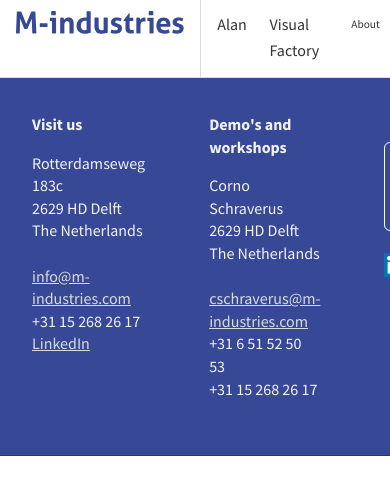
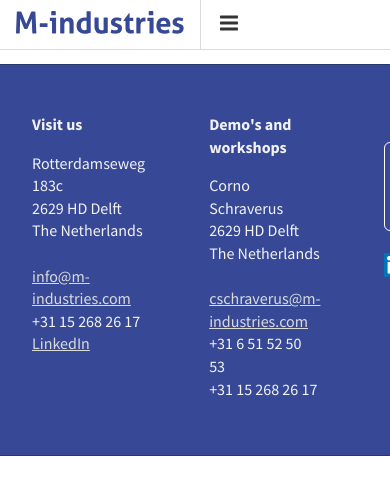
Before and after one commit to M-industries/Mainsite, a Jekyll site: the page built from index.md, in a window 390 px wide and 900 px high. Shown: the top 495 px of the window. Built offline with Jekyll 4.4.1, drawn with Linux system fonts in a browser that asks for light colours; nearby versions of some CDN libraries.

Commit message:
responsive nav

```diff
--- a/_includes/header.html
+++ b/_includes/header.html
@@ -1,9 +1,16 @@
 <header>
-	<nav>
+	<div class="inner">
+
 		<a class="logo" href="{{ site.url }}{{ site.baseurl }}/" title="Home">
 			<img src="{{ 'assets/m-industries.svg' | relative_url }}" alt="M-industries">
 		</a>
-		<ul>
+
+		<a class="nav-toggle open" href="#" onclick="menuOpen()">
+			<svg height="24" class="octicon octicon-three-bars" viewBox="0 0 12 16" version="1.1" width="24" aria-hidden="true"><path fill-rule="evenodd" d="M11.41 9H.59C0 9 0 8.59 0 8c0-.59 0-1 .59-1H11.4c.59 0 .59.41.59 1 0 .59 0 1-.59 1h.01zm0-4H.59C0 5 0 4.59 0 4c0-.59 0-1 .59-1H11.4c.59 0 .59.41.59 1 0 .59 0 1-.59 1h.01zM.59 11H11.4c.59 0 .59.41.59 1 0 .59 0 1-.59 1H.59C0 13 0 12.59 0 12c0-.59 0-1 .59-1z"></path></svg>
+		</a>
+
+		<nav id="main-nav">
+			<ul class="main">
 				{% for item in site.pages %}
 					{% if item.category == "main" %}
 						<li class="{% if item.url == page.url %}current{% endif %}">
@@ -34,5 +41,10 @@
 					</a>
 				</li>
 			</ul>
+
+			<a class="nav-toggle close" href="#" onclick="menuClose()">
+				<svg height="24" class="octicon octicon-x" viewBox="0 0 12 16" version="1.1" width="24" aria-hidden="true"><path fill-rule="evenodd" d="M7.71 8.23l3.75 3.75-1.48 1.48-3.75-3.75-3.75 3.75L1 11.98l3.75-3.75L1 4.48 2.48 3l3.75 3.75L9.98 3l1.48 1.48-3.75 3.75z"></path></svg>
+			</a>
 		</nav>
+	</div>
 </header>
--- a/_includes/scripts.html
+++ b/_includes/scripts.html
@@ -1 +1,2 @@
-<script src="{{ src/ga.js | relative_url }}" type="text/javascript"></script>
+<script src="{{ 'src/ga.js' | relative_url }}" type="text/javascript"></script>
+<script src="{{ 'src/main.js' | relative_url }}" type="text/javascript"></script>
--- /dev/null
+++ b/src/main.js
@@ -0,0 +1,7 @@
+function menuOpen() {
+	document.getElementById('main-nav').classList.add('open');
+}
+
+function menuClose() {
+	document.getElementById('main-nav').classList.remove('open');
+}
--- a/src/main.scss
+++ b/src/main.scss
@@ -4,7 +4,6 @@
 
 @import url("https://fonts.googleapis.com/css?family=Source+Sans+Pro:200,400,400i,700");
 @import url("https://fonts.googleapis.com/css?family=Source+Code+Pro:400");
-
 
 $black: #333;
 $grey1: lighten($black, 15%);
@@ -23,13 +22,22 @@
 
 $brand-color: #374996;
 
-$beige: #B6A99B;
+$beige: #b6a99b;
 
 $ratio: 1.414;
 $fat: 1rem/$ratio 1rem 1rem/$ratio/$ratio 1rem;
 
 * {
 	box-sizing: border-box;
+}
+
+@mixin breathe($property) {
+	transition: $property .5s ease-in-out;
+
+	&:hover,
+	&:active {
+		transition: $property .1s ease-in-out;
+	}
 }
 
 html,
@@ -107,14 +115,23 @@
 	background: #fff;
 	z-index: 1;
 
-	nav {
+	.inner {
 		max-width: 1280px - 80*2;
 		margin: 0 auto;
 
-		> ul {
+		nav {
+			width: 100%;
+			display: flex;
+		}
+
+		ul {
 			display: inline-block;
 			margin: 0;
 			padding: $fat;
+
+			a {
+				@include breathe(border-bottom-color)
+			}
 
 			a,
 			a:link,
@@ -125,13 +142,11 @@
 				display: inline-block;
 				border-bottom: 3px solid transparent;
 				margin-bottom: 3px;
-				transition: border-bottom-color .5s ease-in-out;
 			}
 			a:hover,
 			a:active {
 				text-decoration: none;
 				border-bottom-color: $grey5;
-				transition: border-bottom-color .1s ease-in-out;
 			}
 			a:active {
 				border-bottom-color: $grey4;
@@ -142,7 +157,7 @@
 			}
 		}
 
-		> ul.secondary {
+		ul.secondary {
 			font-size: 1em/$ratio;
 			li {
 				text-align: right;
@@ -151,13 +166,13 @@
 
 		// perfect the layout using flexbox
 		display: flex;
-		> ul {
+		ul {
 			display: flex;
 			align-content: center;
 			flex: 1;
-		}
-		> ul.secondary {
-			flex-grow: 0;
+			&.secondary {
+				flex-grow: 0;
+			}
 		}
 
 		li {
@@ -181,25 +196,56 @@
 			}
 		}
 
-		ul ul {
-			font-style: italic;
-			padding-left: 1em/$ratio;
-			display: inline-block;
-			margin: 0;
-			li {
-				padding-left: 1em/$ratio;
+		.nav-toggle {
+			@include breathe(color);
+
+			display: none;
+			color: $black;
+			padding: $fat;
+
+			&:hover,
+			&:active {
+				color: $orange;
 			}
-			a,
-			a:link,
-			a:visited,
-			a:hover,
-			a:active {
-				color: $grey2;
+			svg {
+				fill: currentColor;
+			}
+			&.close {
+				position: absolute;
+				right: 1rem/$ratio;
+				top: 1rem/$ratio;
+			}
+		}
+
+		@media (max-width: 1200px) {
+			nav {
+				position: fixed;
+				z-index: 1;
+				background: white;
+				top: 0;
+				right: 0;
+				bottom: 0;
+				left: 0;
+				display: none;
+				padding: $fat;
+				&.open {
+					display: block;
+				}
+			}
+			ul {
+				display: block;
+				flex: 0;
+				text-align: center;
+			}
+			ul.main li {
+				display: block;
+				+ li {
+					padding-left: 0;
+				}
 			}
 
-			&::before {
-				content: "/";
-				color: $grey2;
+			.nav-toggle {
+				display: block;
 			}
 		}
 	}
@@ -252,12 +298,12 @@
 		display: flex;
 		align-items: center;
 		justify-content: space-around;
-		transition: background .5s ease-in-out;
+
+		@include breathe(background);
 
 		&:hover,
 		&:active {
 			background: mix($brand-color, #fff, 92%);
-			transition: background .1s ease-in-out;
 		}
 	}
 	.social {
```
Lines whose indentation alone changed are shown as unchanged.
